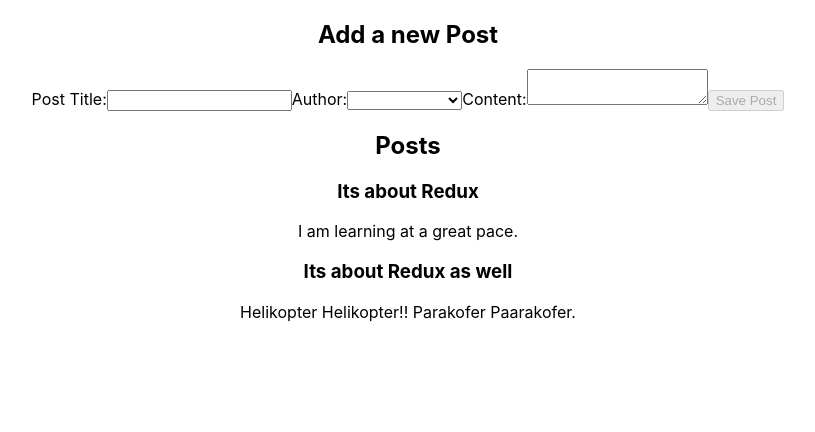
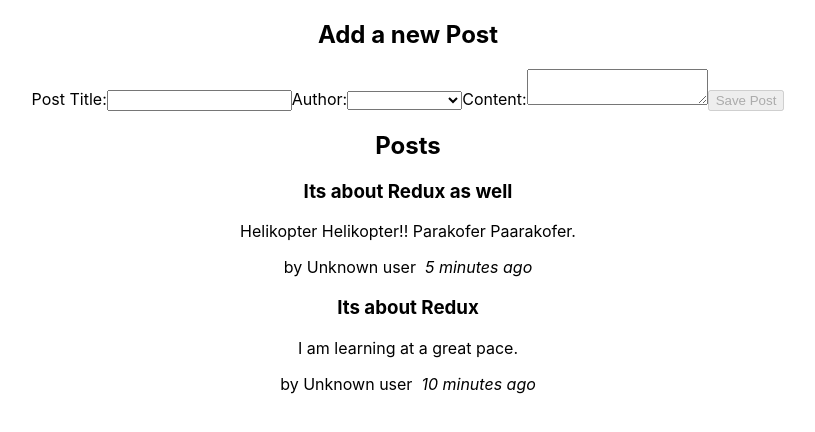
Before and after one commit to ShivamSingh226/Redux_Blog, a React (Create React App) app: page / in a window 1280 px wide. Shown: the top 432 px of the page, without its empty margins (232-1047 px from the left). Built offline with nearby package versions, Linux system fonts and the light colour scheme.

Commit message:
Added new files

```diff
--- a/package.json
+++ b/package.json
@@ -7,6 +7,7 @@
     "@testing-library/jest-dom": "^5.16.5",
     "@testing-library/react": "^13.4.0",
     "@testing-library/user-event": "^13.5.0",
+    "date-fns": "^2.29.3",
     "react": "^18.2.0",
     "react-dom": "^18.2.0",
     "react-redux": "^8.0.5",
--- /dev/null
+++ b/src/features/posts/PostAuthor.js
@@ -0,0 +1,13 @@
+import { useSelector } from "react-redux";
+import { selectAllUsers } from "../Users/UsersSlice";
+
+
+import React from 'react'
+
+const PostAuthor = ({userId}) => {
+    const users=useSelector(selectAllUsers);
+    const author=users.find(user=>user.id===userId);
+  return <span>by {author?author.name:'Unknown user'}</span>
+}
+
+export default PostAuthor
--- a/src/features/posts/PostsList.js
+++ b/src/features/posts/PostsList.js
@@ -1,14 +1,21 @@
 import { useSelector } from "react-redux";
 import { selectAllPosts } from "./postsSlice";
+import PostAuthor from "./PostAuthor";
+import TimeAgo from "./TimeAgo";
 import React from 'react'
 
 const PostsList = () => {
     const posts=useSelector(selectAllPosts);
+    const orderedposts=posts.slice().sort((a,b)=>b.date.localeCompare(a.date));
 
-    const renderedposts=posts.map(post=>(
+    const renderedposts=orderedposts.map(post=>(
         <article key={post.id}>
             <h3>{post.title}</h3>
             <p>{post.content.substring(0,100)}</p>
+            <p className="postCredit">
+                <PostAuthor userId={post.userId}/>
+                <TimeAgo timestamp={post.date}/>
+            </p>
         </article>
     ))
   return (
--- /dev/null
+++ b/src/features/posts/TimeAgo.js
@@ -0,0 +1,21 @@
+import { parse, parseISO } from "date-fns";
+import { formatDistanceToNow } from "date-fns";
+
+import React from 'react'
+
+const TimeAgo = ({timestamp}) => {
+    let timeAgo=''
+    if(timestamp){
+        const date=parseISO(timestamp);
+        const timePeriod=formatDistanceToNow(date);
+        timeAgo=`${timePeriod} ago`;
+    }
+  return (
+    <span title={timestamp}>
+        &nbsp; <i>{timeAgo}</i>
+
+    </span>
+  )
+}
+
+export default TimeAgo
--- a/src/features/posts/postsSlice.js
+++ b/src/features/posts/postsSlice.js
@@ -1,8 +1,24 @@
 import { createSlice, nanoid } from "@reduxjs/toolkit";
+import { sub } from "date-fns";
 
 const initialState=[
-    {id:'1',title:'Its about Redux',content:"I am learning at a great pace."},
-    {id:'2',title:'Its about Redux as well',content:"Helikopter Helikopter!! Parakofer Paarakofer."}
+    {id:'1',title:'Its about Redux',content:"I am learning at a great pace.",date:sub(new Date(),{minutes:10}).toISOString(),
+     reactions:{
+        thumbsUp:0,
+        wow:0,
+        heart:0,
+        rocket:0,
+        coffee:0
+     }},
+    {id:'2',title:'Its about Redux as well',content:"Helikopter Helikopter!! Parakofer Paarakofer.",date:sub(new Date(),{minutes:5}).toISOString(),
+    reactions:{
+        thumbsUp:0,
+        wow:0,
+        heart:0,
+        rocket:0,
+        coffee:0
+    }
+}
 ]
 
 const postsSlice=createSlice({
@@ -19,14 +35,22 @@ const postsSlice=createSlice({
                     id:nanoid(),
                     title,
                     content,
+                    date:new Date().toISOString(),
                     userId
                 }
             }
+        }
+       },
+       reactionAdded(state,action){
+        const {postId, reaction}=action.payload;
+        const existingpost=state.find(post=>post.id===postId);
+        if(existingpost){
+            existingpost.reactions[reaction]++;
         }
        }
     }
 })
 export const selectAllPosts=(state)=>state.posts;
 
-export const {postsAdded}=postsSlice.actions;
+export const {postsAdded,reactionAdded}=postsSlice.actions;
 export default postsSlice.reducer;
```
Also changed, not shown: 1 other file (tests, documents, lock files or other folders).
